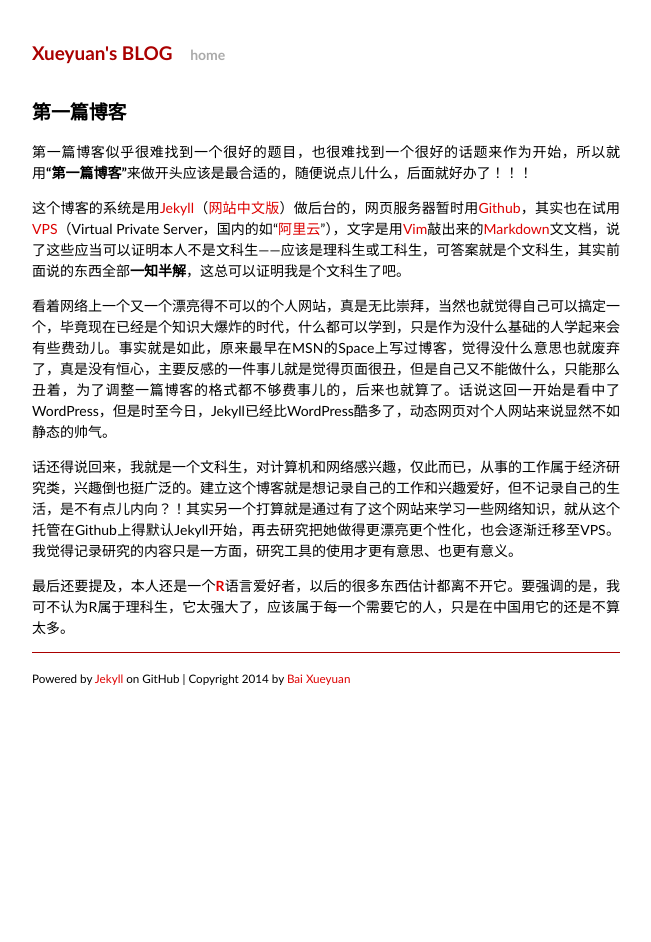
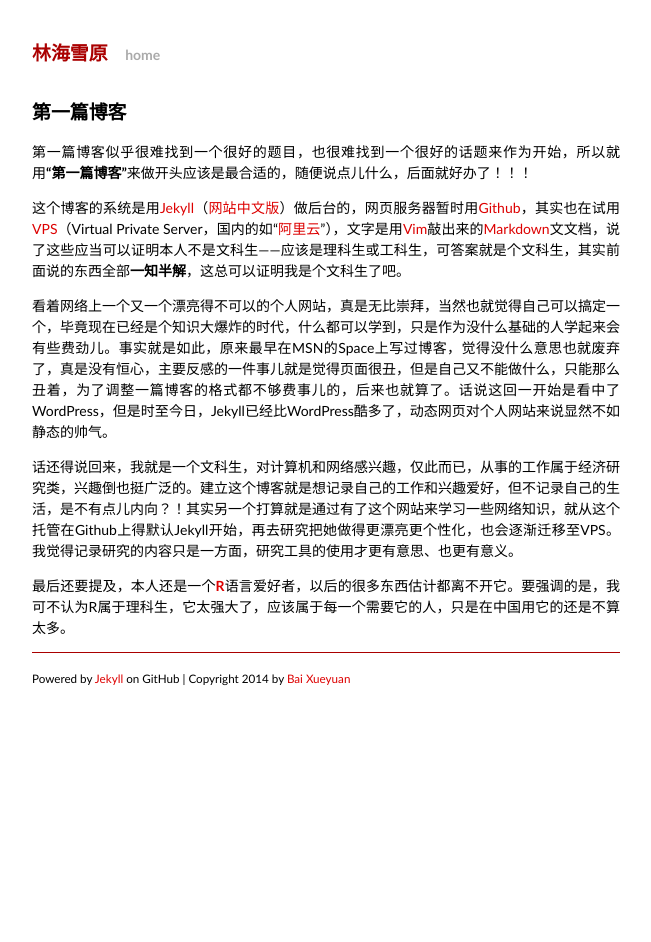
Before and after one commit to baixueyuan/jekyll, a Jekyll site: the page built from _posts/2014-04-13-First-Blog.md, in a window 1280 px wide. Shown: the whole page, without its empty margins (314-965 px from the left). Built offline with Jekyll 4.4.1, drawn with Linux system fonts in a browser that asks for light colours; Markdown is read by kramdown in place of the engine named in the settings.

Commit message:
Update _config.yml

```diff
--- a/_config.yml
+++ b/_config.yml
@@ -1,4 +1,4 @@
-name: Xueyuan's BLOG
+name: 林海雪原
 markdown: redcarpet
 pygments: true
 baseurl: /jekyll
```
